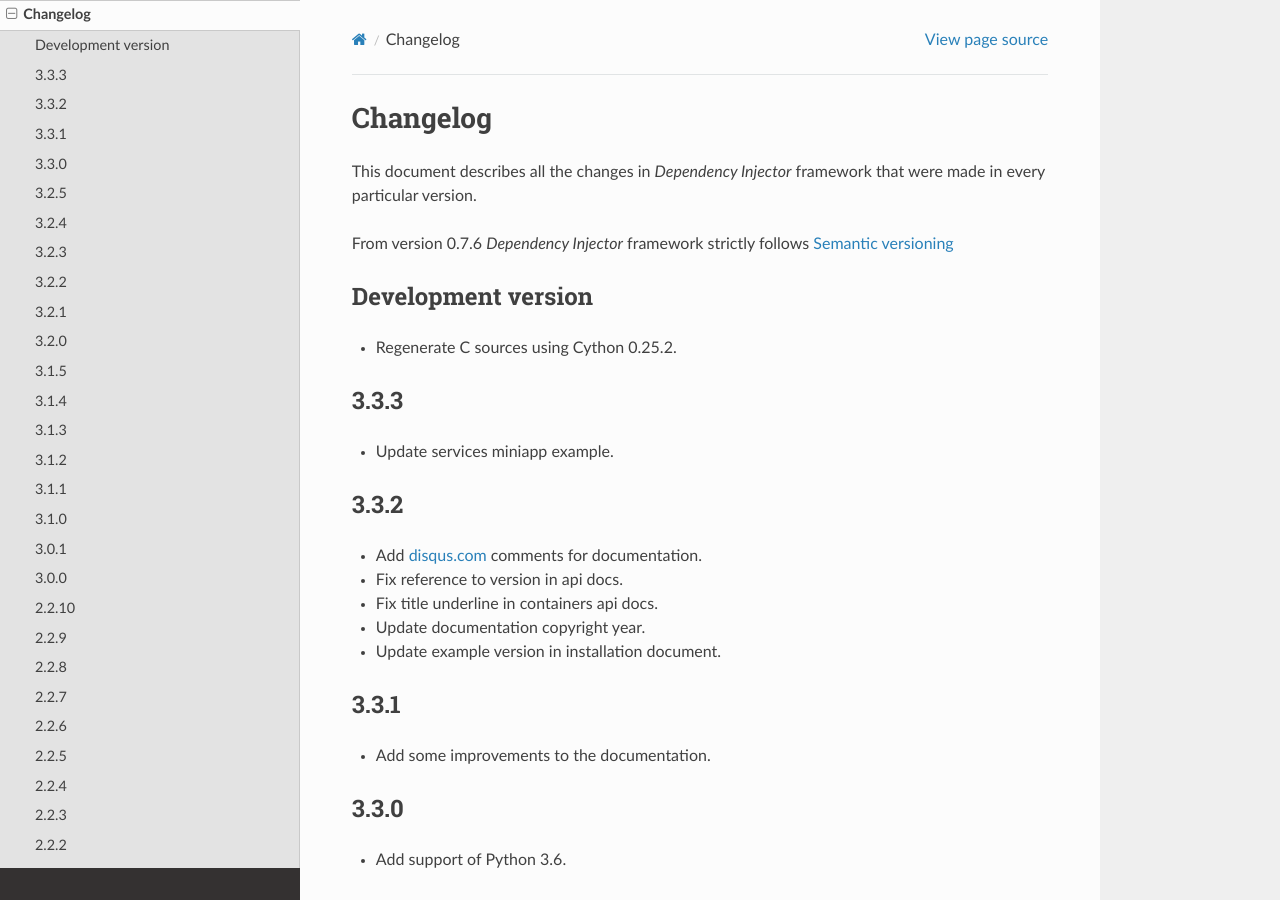
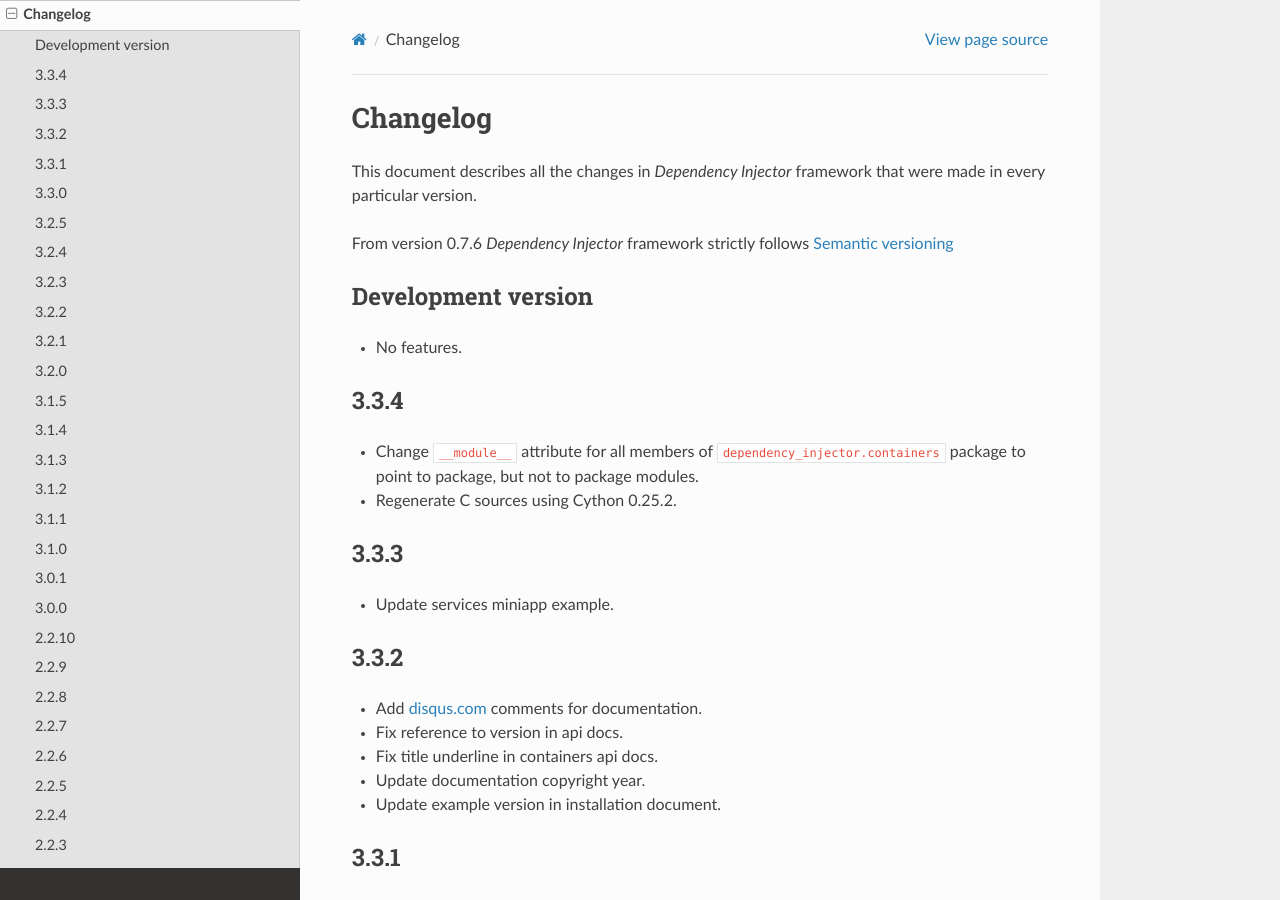
Before and after one commit to ets-labs/python-dependency-injector, a Sphinx documentation site: the page built from docs/main/changelog.rst, in a window 1280 px wide and 900 px high. Built offline with Sphinx 7.4.7 and the Read the Docs theme 2.0.0, drawn with Linux system fonts in a browser that asks for light colours.

Commit message:
Change __module__ attribute for containers to point to package, not to submodules

```diff
--- a/docs/main/changelog.rst
+++ b/docs/main/changelog.rst
@@ -9,7 +9,13 @@ follows `Semantic versioning`_
 
 Development version
 -------------------
-.. - No features.
+- No features.
+
+3.3.4
+-----
+- Change ``__module__`` attribute for all members of
+  ``dependency_injector.containers`` package to point to package, but not to
+  package modules.
 - Regenerate C sources using Cython 0.25.2.
 
 3.3.3
```
Also changed, not shown: 1 other file.
